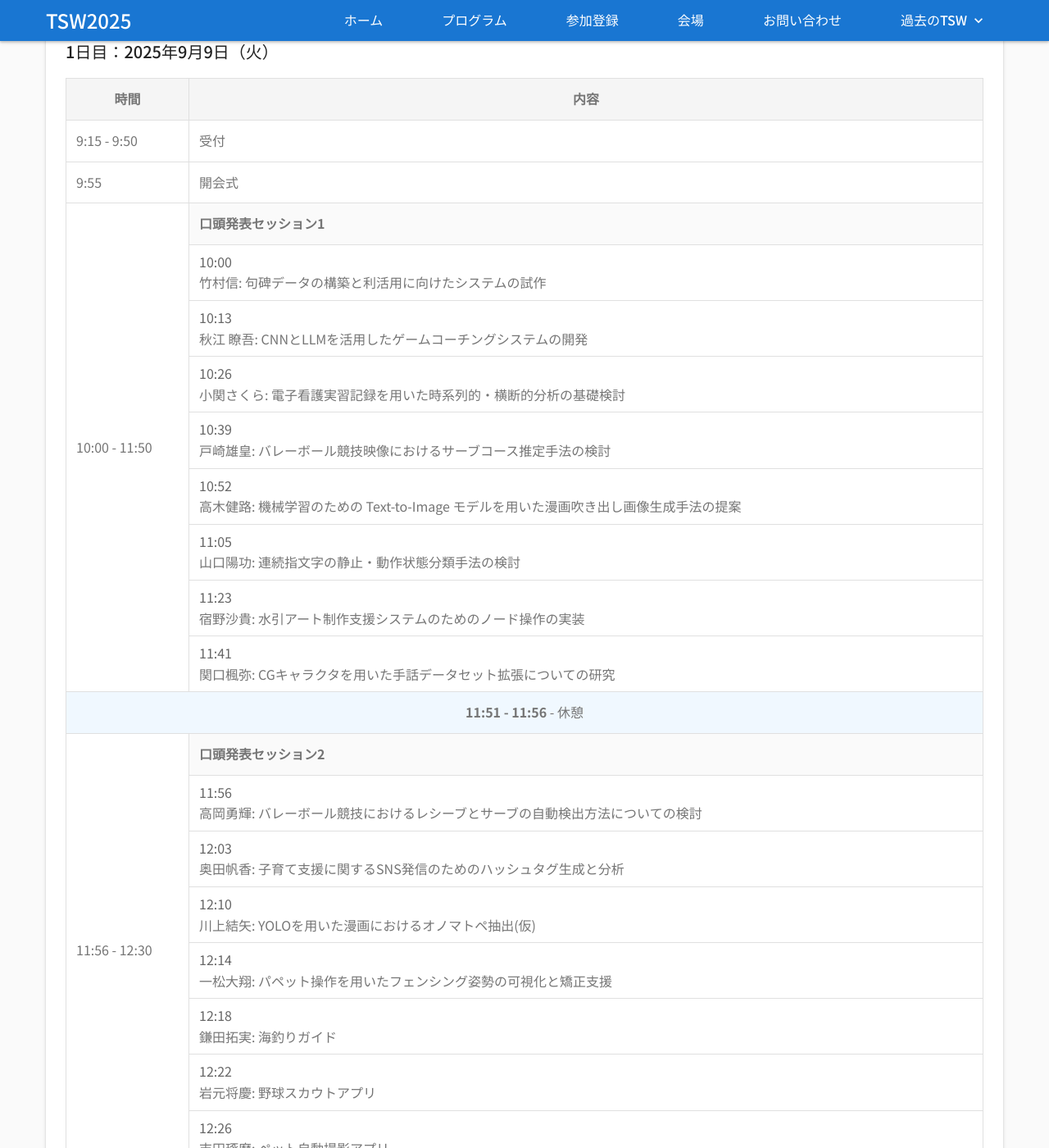
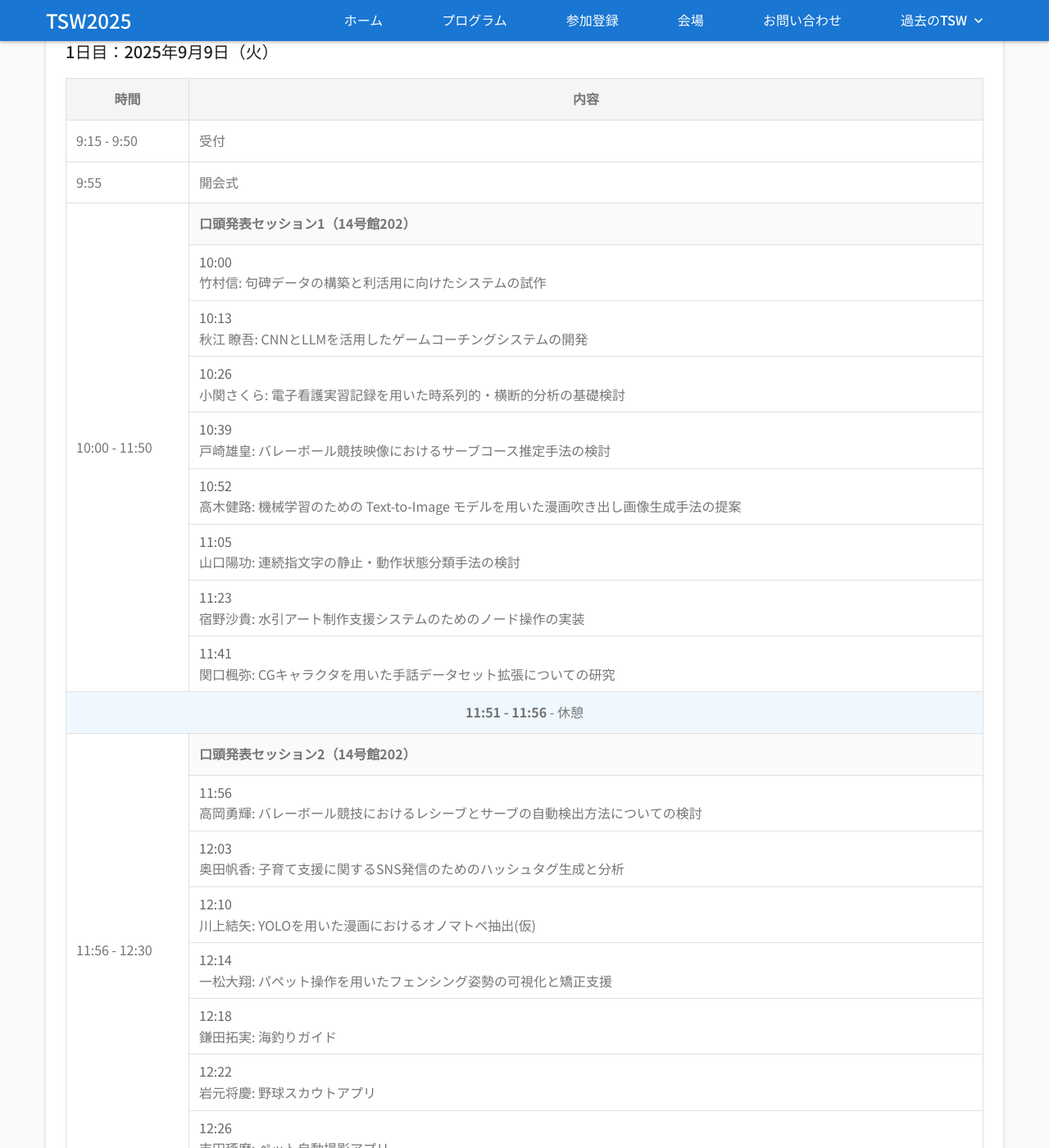
Before and after one commit to ogurilab/tsw2025, a Jekyll site: the page built from program.md, in a window 1280 px wide and 1400 px high, scrolled down 632 px. Shown: the whole window at 82% size. Built offline with Jekyll 4.4.1, drawn with Linux system fonts in a browser that asks for light colours; some of the changed text lies outside the part shown.

Commit message:
Update schedule.yml

```diff
--- a/_data/schedule.yml
+++ b/_data/schedule.yml
@@ -9,7 +9,7 @@ day1:
       title: "開会式"
       type: "ceremony"
     - time: "10:00 - 11:50"
-      title: "口頭発表セッション1"
+      title: "口頭発表セッション1（14号館202）"
       type: "oral"
       presentations:
         - time: "10:00"
@@ -40,7 +40,7 @@ day1:
       title: "休憩"
       type: "break"
     - time: "11:56 - 12:30"
-      title: "口頭発表セッション2"
+      title: "口頭発表セッション2（14号館202）"
       type: "oral"
       presentations:
         - time: "11:56"
@@ -131,7 +131,7 @@ day2:
       speaker: ""
       presentation_title: ""
     - time: "10:00 - 11:57"
-      title: "口頭発表セッション3"
+      title: "口頭発表セッション3（14号館202）"
       type: "oral"
       presentations:
         - time: "10:00"
@@ -168,7 +168,7 @@ day2:
       title: "休憩"
       type: "break"
     - time: "12:01 - 12:20"
-      title: "口頭発表セッション4"
+      title: "口頭発表セッション4（14号館202）"
       type: "oral"
       presentations:
         - time: "12:01"
```
